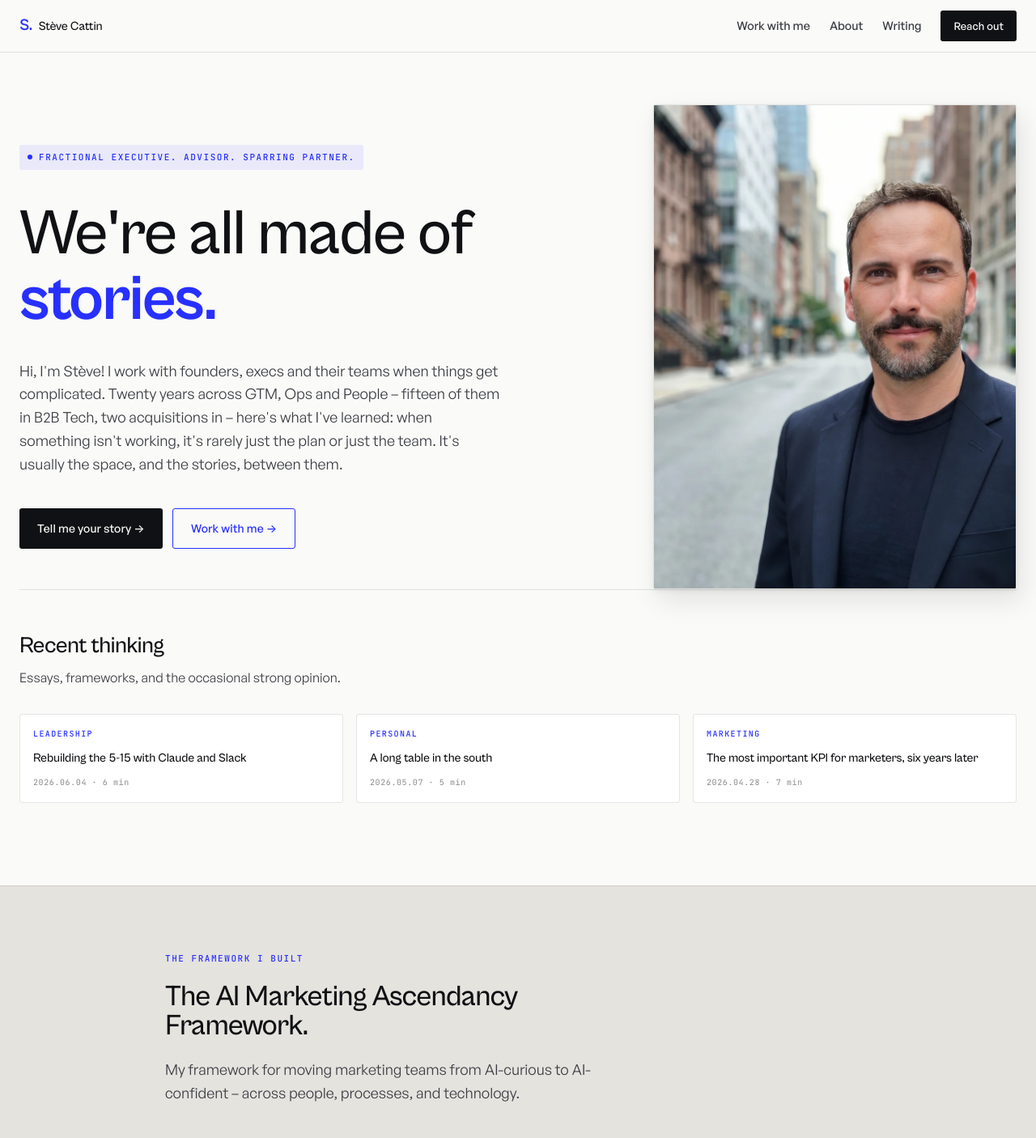
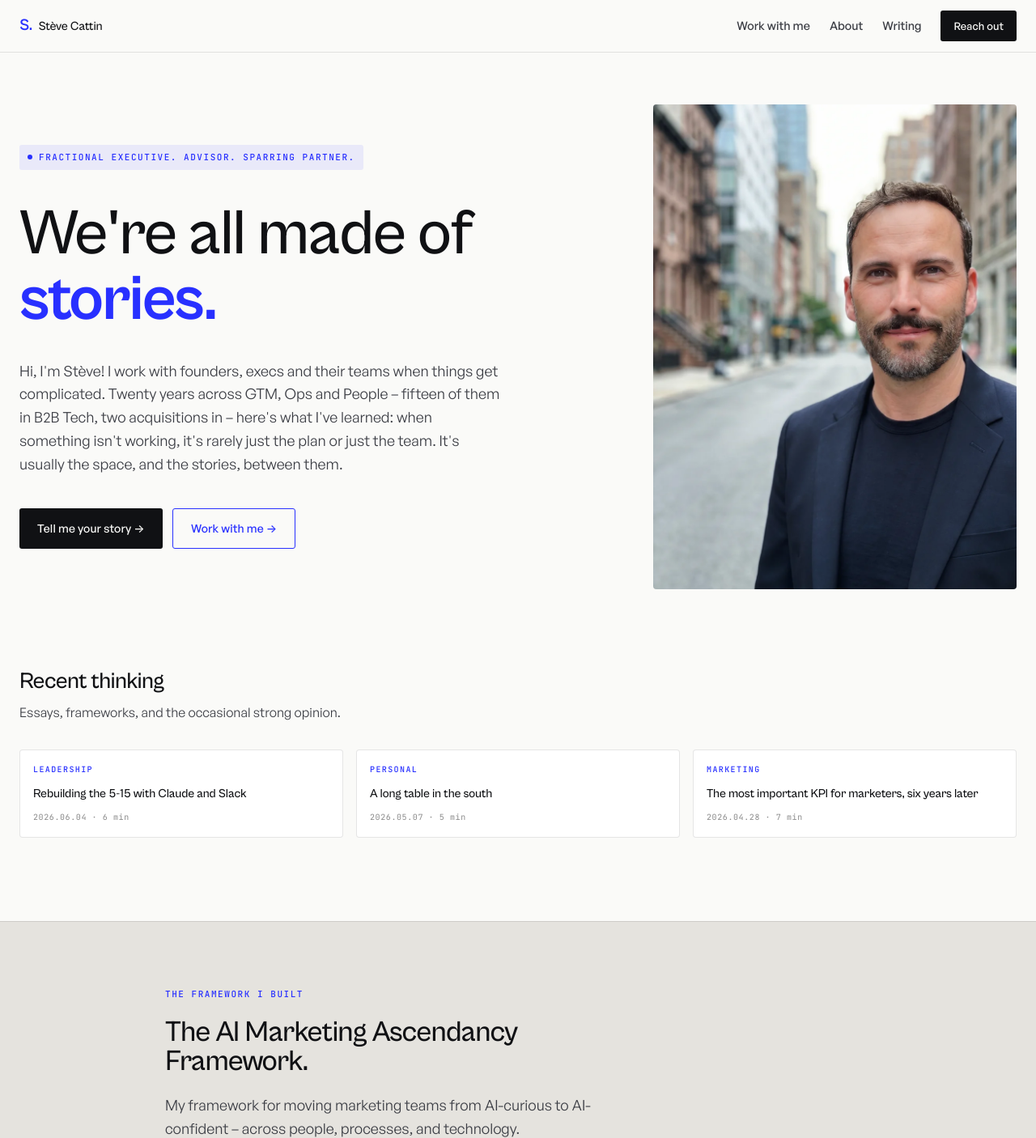
Before and after one commit to stevecattin/stevecattin.com, an Astro site: page / in a window 1280 px wide. Shown: the top 1406 px of the page at 81% size. Built offline with nearby package versions, Linux system fonts and the light colour scheme; Astro itself is replaced by a stand-in of ours.

Commit message:
Hero: unframe the portrait, drop the hairline, open up the writings gap
Removes the border and box-shadow from the hero portrait so the photograph
sits directly on the paper, and takes out the hairline that divided the hero
from Recent thinking – white space carries the break instead. Padding above
the section goes to 96px. Corner radius steps up to --radius-md, since a 2px
corner reads as an accident at portrait scale.

```diff
--- a/src/pages/index.astro
+++ b/src/pages/index.astro
@@ -106,10 +106,10 @@ const recentPosts = allPosts
   }
 
   /* Asymmetric two-column lede: copy on the left, portrait on the right.
-     Portrait is anchored to the hairline below; text floats centered in
-     the row so it sits balanced between nav and hairline, with breathing
-     room above the eyebrow and below the CTA. The min-height guarantees
-     enough vertical space for that breathing room at any container width. */
+     Portrait is bottom-aligned; text floats centered in the row so it sits
+     balanced between nav and the writings section, with breathing room
+     above the eyebrow and below the CTA. The min-height guarantees enough
+     vertical space for that breathing room at any container width. */
   .hero__lede {
     display: grid;
     grid-template-columns: minmax(0, 1.6fr) minmax(0, 1fr);
@@ -132,13 +132,10 @@ const recentPosts = allPosts
     align-self: end;
     width: 100%;
     overflow: hidden;
-    border-radius: var(--radius-xs);
-    border: 1px solid var(--color-line);
-    /* Simple ink-toned card shadow – replaces the silhouette drop-shadow
-       now that the image is a framed photograph, not a cutout. */
-    box-shadow:
-      0 2px 6px rgba(16, 17, 20, 0.06),
-      6px 14px 32px rgba(16, 17, 20, 0.10);
+    /* No frame, no shadow – the photograph sits directly on the paper and
+       carries its own edges. Radius steps up from the button scale: at this
+       size a 2px corner reads as an accident rather than a decision. */
+    border-radius: var(--radius-md);
   }
 
   .hero__portrait img {
@@ -149,16 +146,16 @@ const recentPosts = allPosts
     object-position: center top;
   }
 
-  /* Mobile: copy stacks on top, portrait below it, grounded on the .recent
-     hairline – same visual logic as desktop, just collapsed into one column.
-     Centered (rather than right-aligned) because there's no asymmetric grid
-     to justify against once we're single-column. */
+  /* Mobile: copy stacks on top, portrait below it – same visual logic as
+     desktop, just collapsed into one column. Centered (rather than
+     right-aligned) because there's no asymmetric grid to justify against
+     once we're single-column. */
   @media (max-width: 760px) {
     .hero__lede {
       grid-template-columns: 1fr;
       gap: var(--space-8);
       min-height: 0;     /* let content set the height; no desktop min */
-      margin-bottom: 0;  /* portrait sits flush on the .recent hairline */
+      margin-bottom: 0;
     }
 
     .hero__portrait {
@@ -256,10 +253,8 @@ const recentPosts = allPosts
 
   /* -------- Recent writings section -------- */
   .recent {
-    /* Hairline lives here now: divides the hero from the writings section.
-       Portrait grounds on this line above. */
-    border-top: 0.5px solid var(--color-line);
-    padding-top: clamp(40px, 4vw, 64px);
+    /* No hairline – white space alone carries the break from the hero. */
+    padding-top: var(--space-24);
   }
 
   .recent__head {
```
